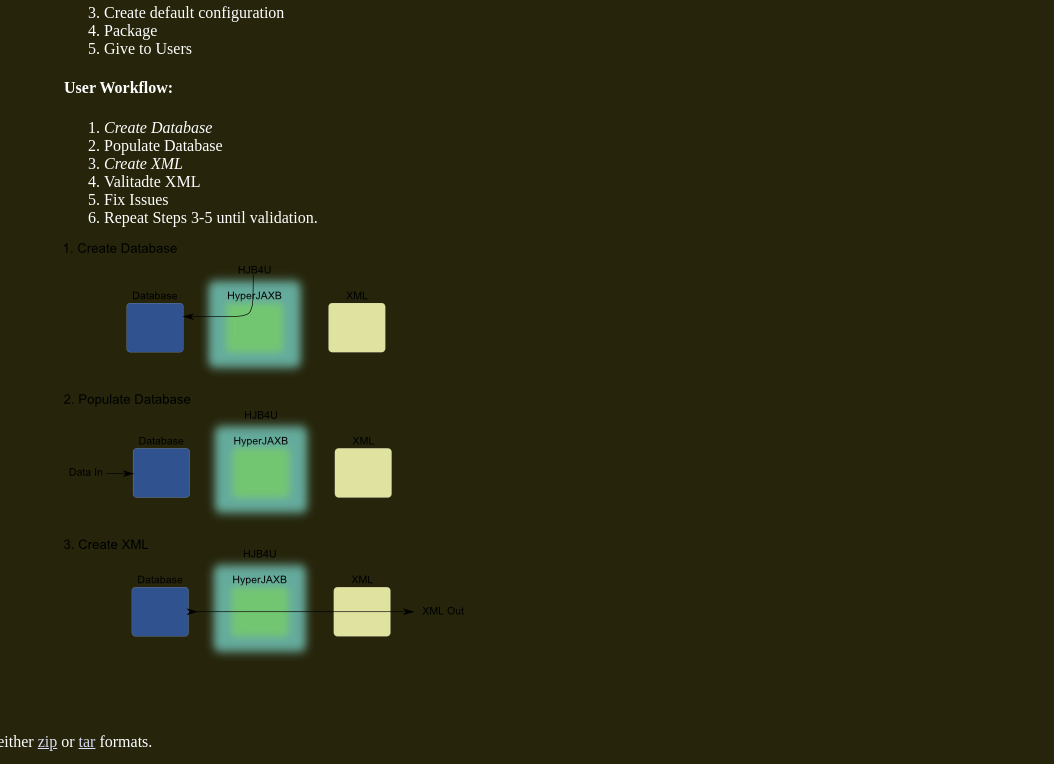
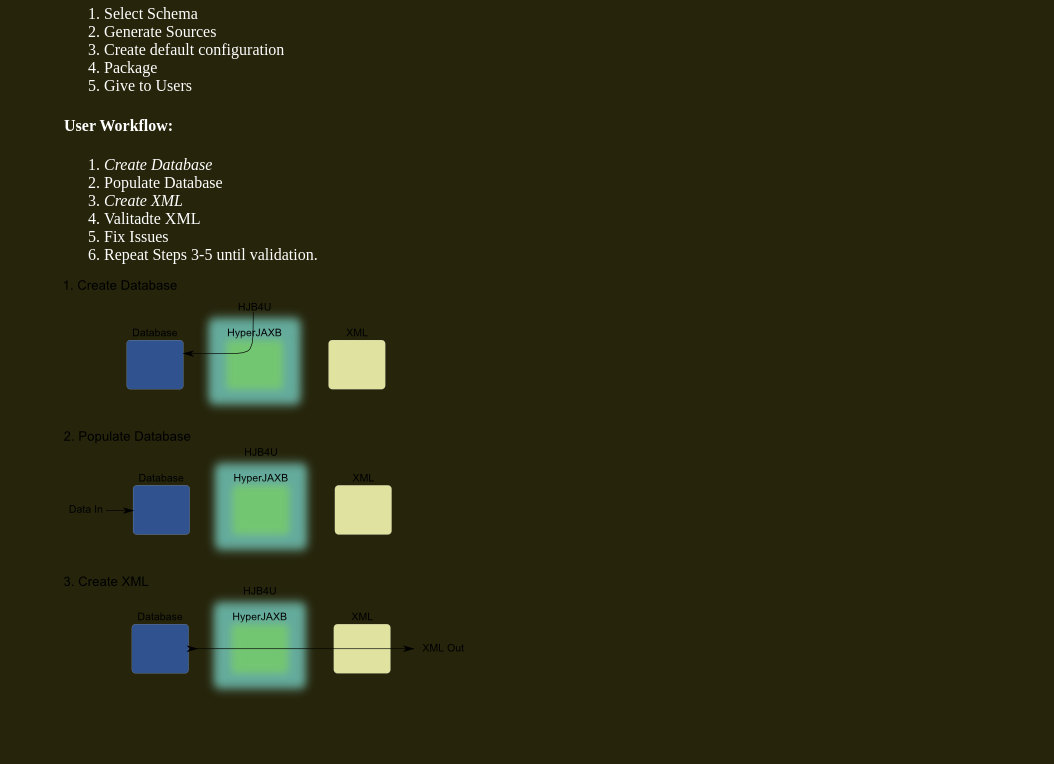
Before and after one commit to nigelb/HJB4U, a plain HTML site: page index.html in a window 1280 px wide. Shown: the part 352-1116 px from the top of the page, without its empty margins (226-1280 px from the left). Drawn offline with Linux system fonts and the light colour scheme; the site is published under a folder, as on GitHub Pages, so addresses that start at the root find nothing.

Commit message:
Fixed css include.

```diff
--- a/index.html
+++ b/index.html
@@ -6,7 +6,7 @@
 	<meta http-equiv="Content-Type" content="text/html; charset=utf-8"/>
 
 	<title>nigelb/HJB4U @ GitHub</title>
-	<link rel="stylesheet" type="text/css" href="/css/hjb4u.css" />
+	<link rel="stylesheet" type="text/css" href="css/hjb4u.css" />
 	<style type="text/css">
 		body {
   		margin-top: 1.0em;
```
